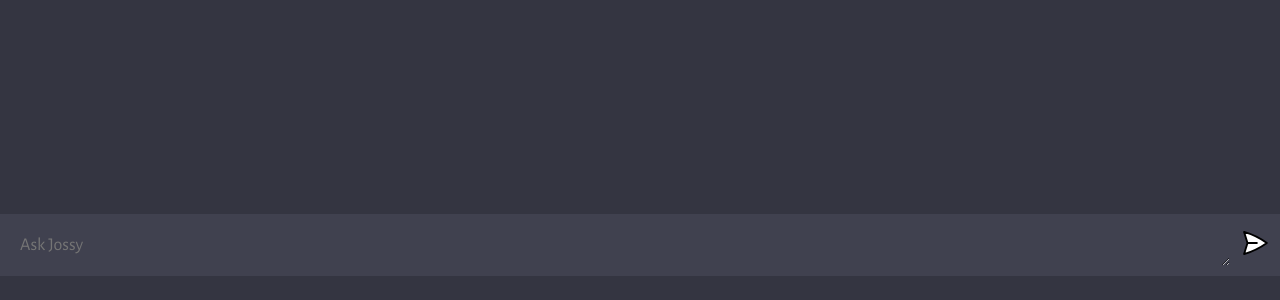
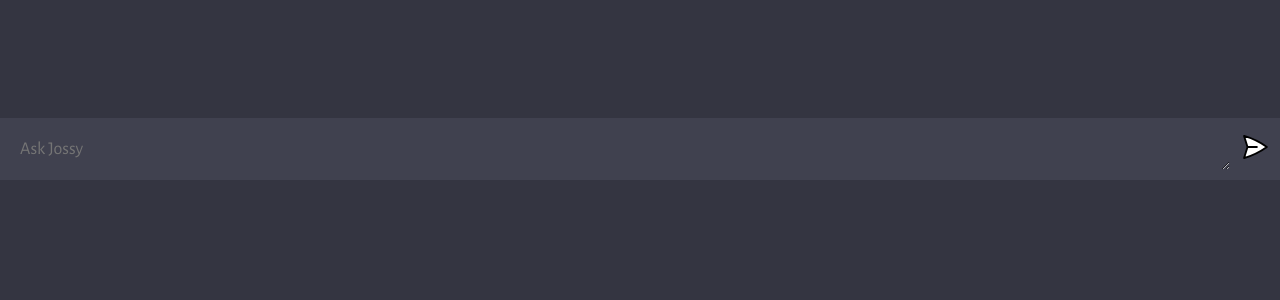
Before and after one commit to ugwuintech/Codepal_ai, a website built with Vite: page client/index.html in a window 1280 px wide. Shown: the part 500-800 px from the top of the page. Built offline with nearby package versions, Linux system fonts and the light colour scheme.

Commit message:
fixing height

```diff
--- a/client/style.css
+++ b/client/style.css
@@ -13,7 +13,7 @@ body {
 
 #app {
   width: 100vw;
-  height: 97vh;
+  height: 85vh;
   background: #343541;
 
   display: flex;
```
